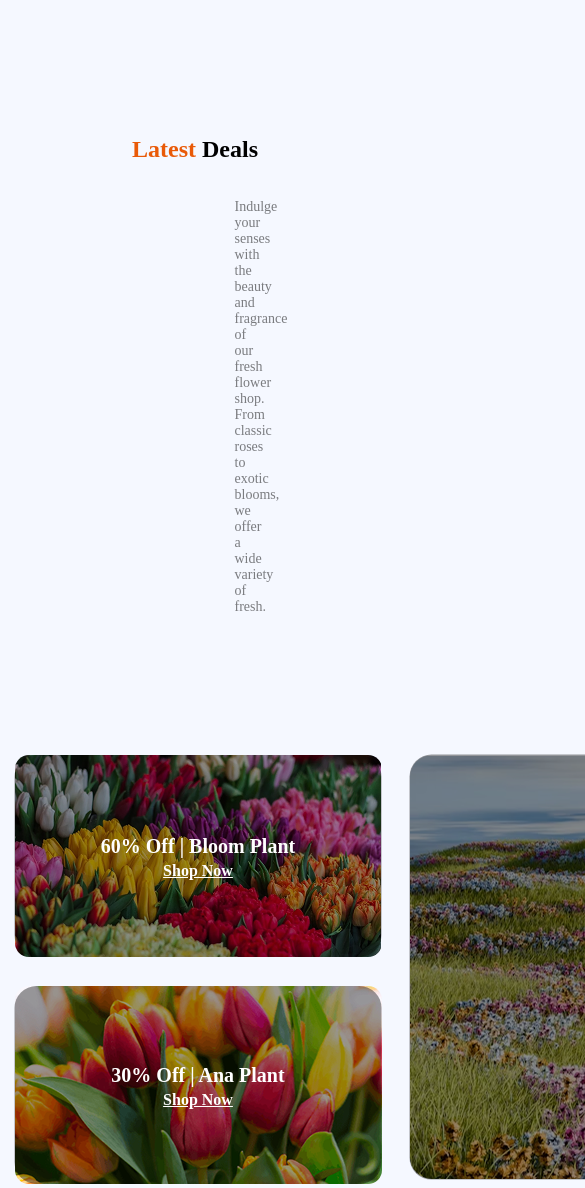
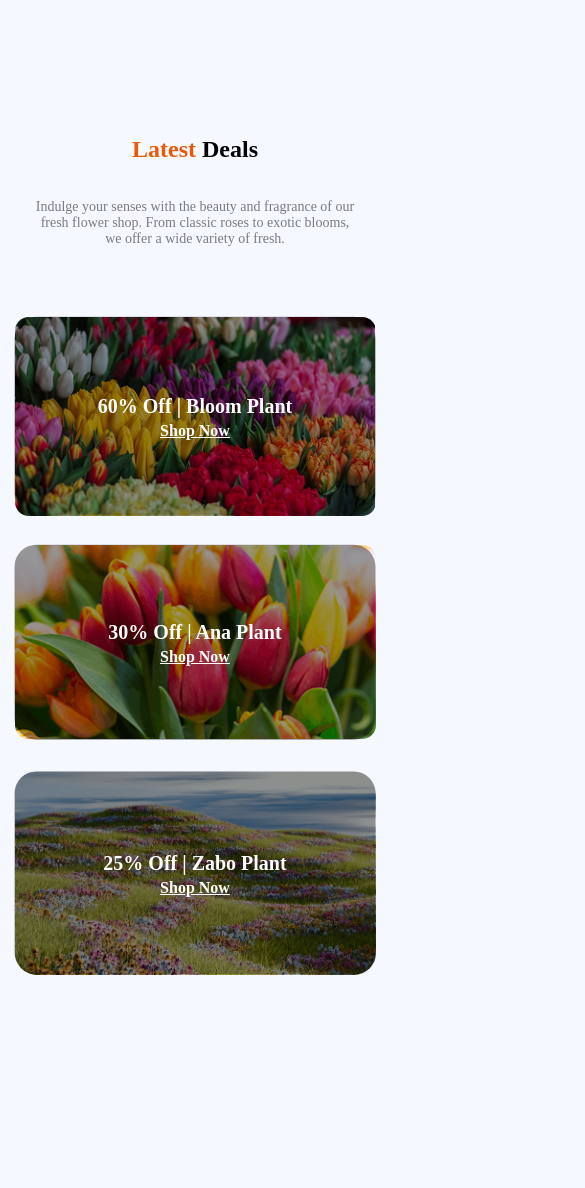
Before and after one commit to nafisadmankhan/B12A02-Responsive-Flowers, a plain HTML site: page index.html in a window 390 px wide. Shown: the part 3276-4464 px from the top of the page, 585 px wide, since content can reach past the window. After the commit the page ends 4255 px from the top, so only its background shows below. Drawn offline with Linux system fonts and the light colour scheme.

Commit message:
Added Latest Section for Mobile

```diff
--- a/styles.css
+++ b/styles.css
@@ -160,6 +160,8 @@ trusted-seller styles
 }
 .latest-deal-double > div > img{
     border-radius: 14px;
+    width: 100%;
+    height: 100%;
 }
 .latest-deal-double > div{
     position: relative;
@@ -176,6 +178,10 @@ trusted-seller styles
     border-radius: 22px;
     /* opacity: 0.4; */
 }
+/* .latest-deal-double-text,
+.latest-deal-single-text{
+    white-space: nowrap;
+} */
 .latest-deal-double-text{
     position: absolute;
     top: 50%;
@@ -194,6 +200,7 @@ trusted-seller styles
     font-size: 2.5rem;
     font-weight: 700;
     z-index: 10;
+    white-space: nowrap;
 }
 #shop-now-sm{
     font-weight: 600;
@@ -304,5 +311,27 @@ trusted-seller styles
     .trusted-seller-pictures-badge{
         display: none;
     }
-
+    /* Latest Deal Section */
+    .latest-deal-description{
+        margin-left: 0;
+        margin-right: 0;
+    }
+    .latest-deal-pictures{
+        display: flex;
+        flex-direction: column;
+        gap: 28px;
+    }
+    .latest-deal-single > img{
+        width: 100%;
+        height: 100%;
+    }
+    .latest-deal-single-text{
+        font-size: 1.25rem;
+    }
+    #shop-now-lg{
+        font-size: 1rem;
+    }
+    .latest-deal{
+        gap: 50px;
+    }
 }
```
Also changed, not shown: index.html (+1 -1 lines).
